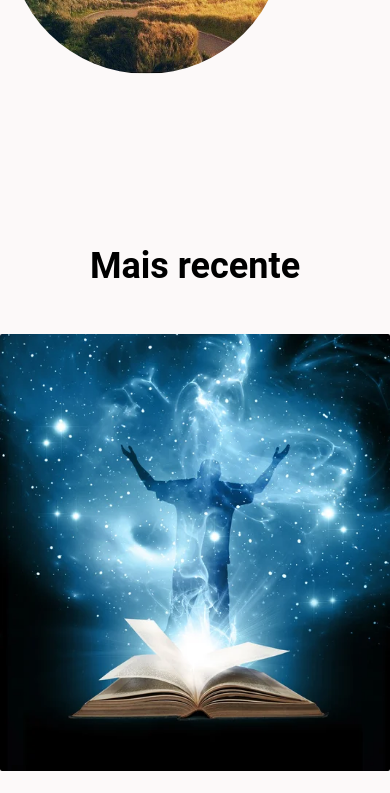
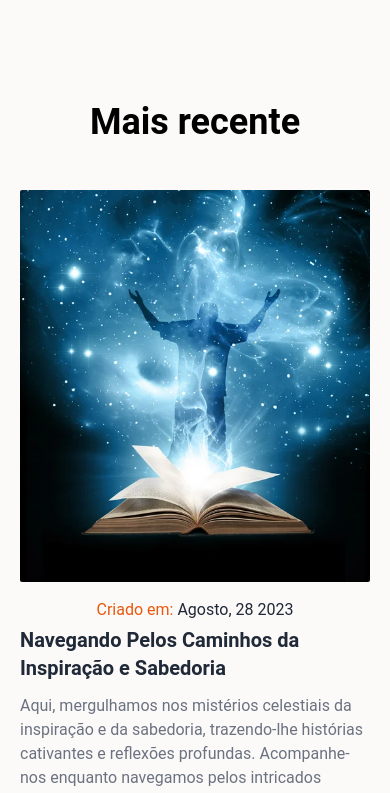
Before and after one commit to iSantanaaH/blog-star-guide, a Next.js app in the folder front-end_next/: page / in a window 390 px wide. Shown: the part 1156-1949 px from the top of the page. Built offline with nearby package versions, Linux system fonts and the light colour scheme.

Commit message:
added reposive screens with 479px

```diff
--- a/front-end_next/app/Components/Section1/sectionIntroBlogSlide.tsx
+++ b/front-end_next/app/Components/Section1/sectionIntroBlogSlide.tsx
@@ -16,7 +16,7 @@ const section1 = () => {
   };
 
   return (
-    <section className="py-16 sm:bg-none">
+    <section className="py-16 sm:bg-none sml:p-5">
       <div className="container mx-auto md:px20">
         <h1 className="font-bold text-4xl py-10 text-center">
           Reflexão do dia
--- a/front-end_next/app/Components/Section2/sectionPosts.tsx
+++ b/front-end_next/app/Components/Section2/sectionPosts.tsx
@@ -5,7 +5,7 @@ import Author from "../Child/author";
 
 const SectionPosts = () => {
   return (
-    <section className="container mx-auto md:px-20 py-10">
+    <section className="container mx-auto md:px-20 py-10 sml:p-5">
       <h1 className="font-bold text-4xl py-12 text-center">Mais recente</h1>
 
       <div className="grid md:grid-cols-2 lg:grid-cols-3 gap-14">
@@ -27,7 +27,7 @@ export default SectionPosts;
 
 const latestPost = () => {
   return (
-    <div className="item">
+    <div className="item sml:flex sml:flex-col sml:justify-center sml:items-center">
       <div className="images">
         <Link href={"/"}>
           <Image
@@ -40,8 +40,8 @@ const latestPost = () => {
           />
         </Link>
       </div>
-      <div className="info flex justify-center flex-col py-4"></div>
-      <div className="cat">
+      <div className="info flex justify-center flex-col py-4 sml:py-2"></div>
+      <div className="cat sml:pb-1">
         <Link href={"/"}>
           <span className="text-orange-600 hover:text-orange-800">
             Criado em:
```
